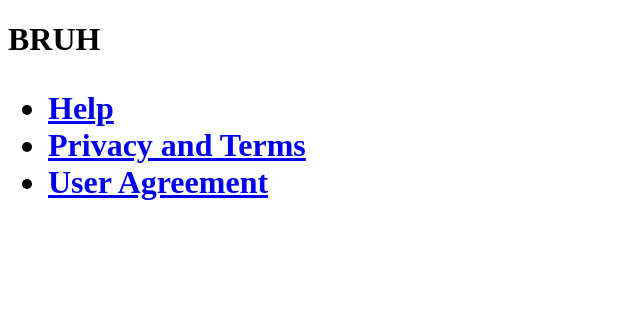
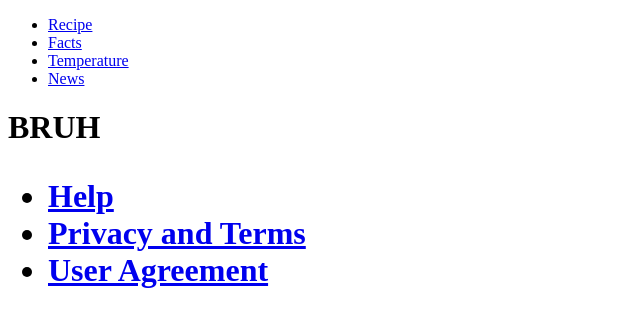
Before and after one commit to ShakyaMatara/Cupcakes, a plain HTML site: page index.html in a window 1280 px wide. Shown: the whole page, without its empty margins (0-640 px from the left). Drawn offline with Linux system fonts and the light colour scheme.

Commit message:
Add files via upload

```diff
--- a/index.html
+++ b/index.html
@@ -7,6 +7,14 @@
         <title>Cupcake Facts</title>
         <link rel="stylesheet" href="cakes.css">
     </head>
+    <nav id="mainNav">
+        <ul>
+            <li><a href="recipe.html">Recipe</a></li>
+            <li><a href="facts.html">Facts</a></li>
+            <li><a href="temp.html">Temperature</a></li>
+            <li><a href="news.html">News</a></li>
+        </ul>
+    </nav>
     <body>
         <div id="myPage">
             <header id="mainHeader">
```
